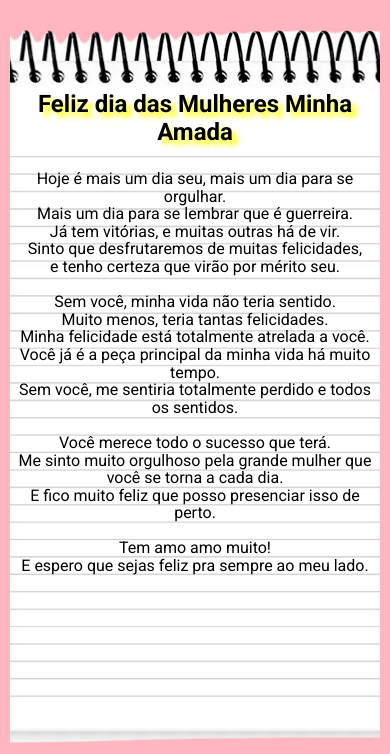
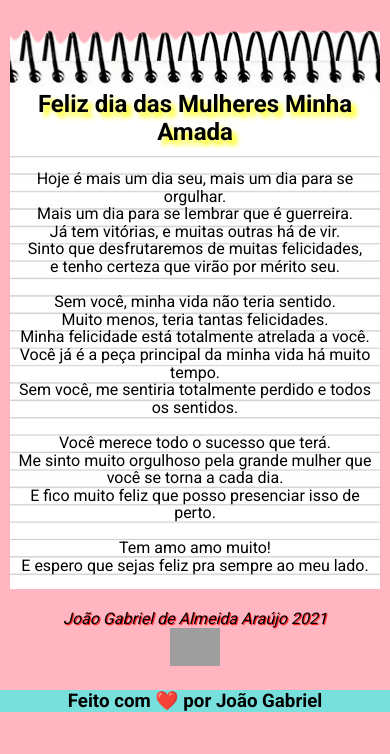
Before and after one commit to JGA7077/Dia-da-Mulher, a plain HTML site: page index.html in a window 390 px wide. Shown: the part 90-844 px from the top of the page. Drawn offline with Linux system fonts and the light colour scheme; grey boxes are pictures that could not be loaded.

Commit message:
Removendo Padding

```diff
--- a/style.css
+++ b/style.css
@@ -90,9 +90,5 @@ footer {
         width: 50px;
     }
 
-    .fundo {
-        padding-bottom: 100%;
-    }
-
 
 }
```
